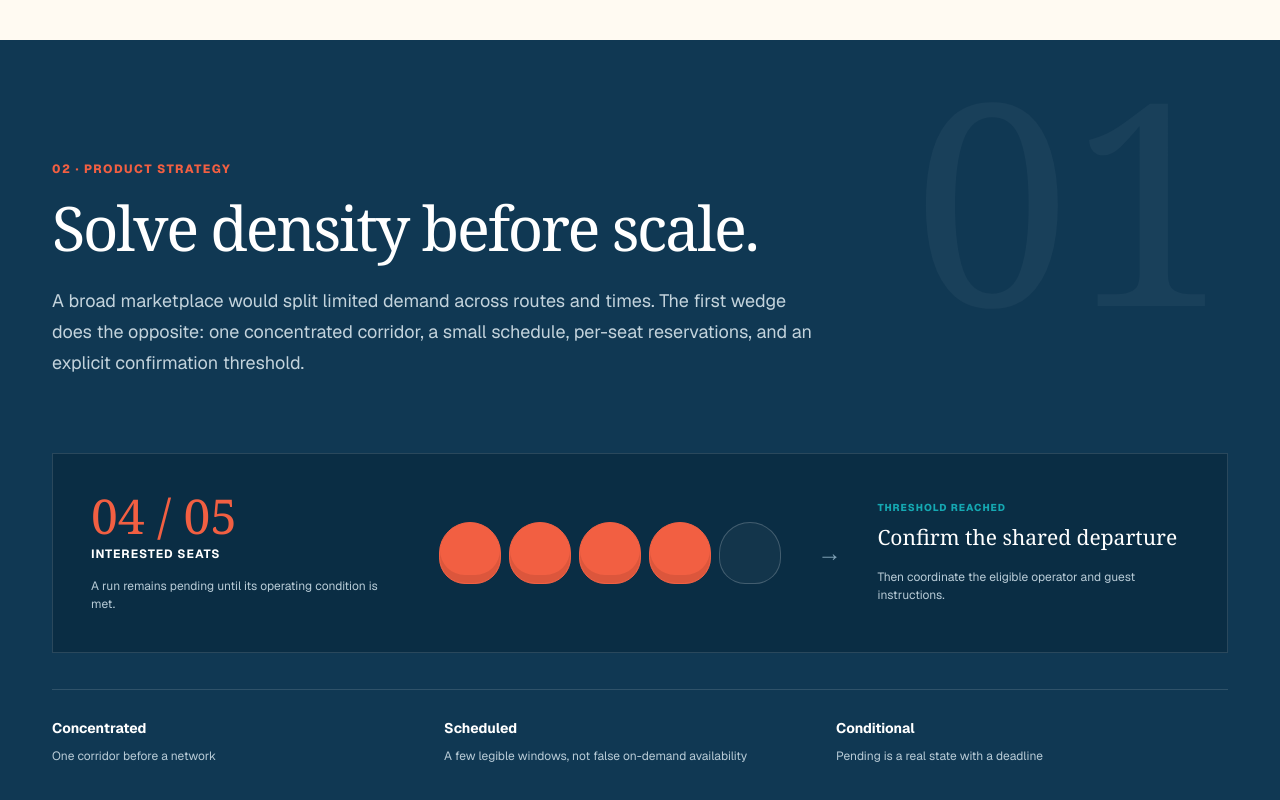
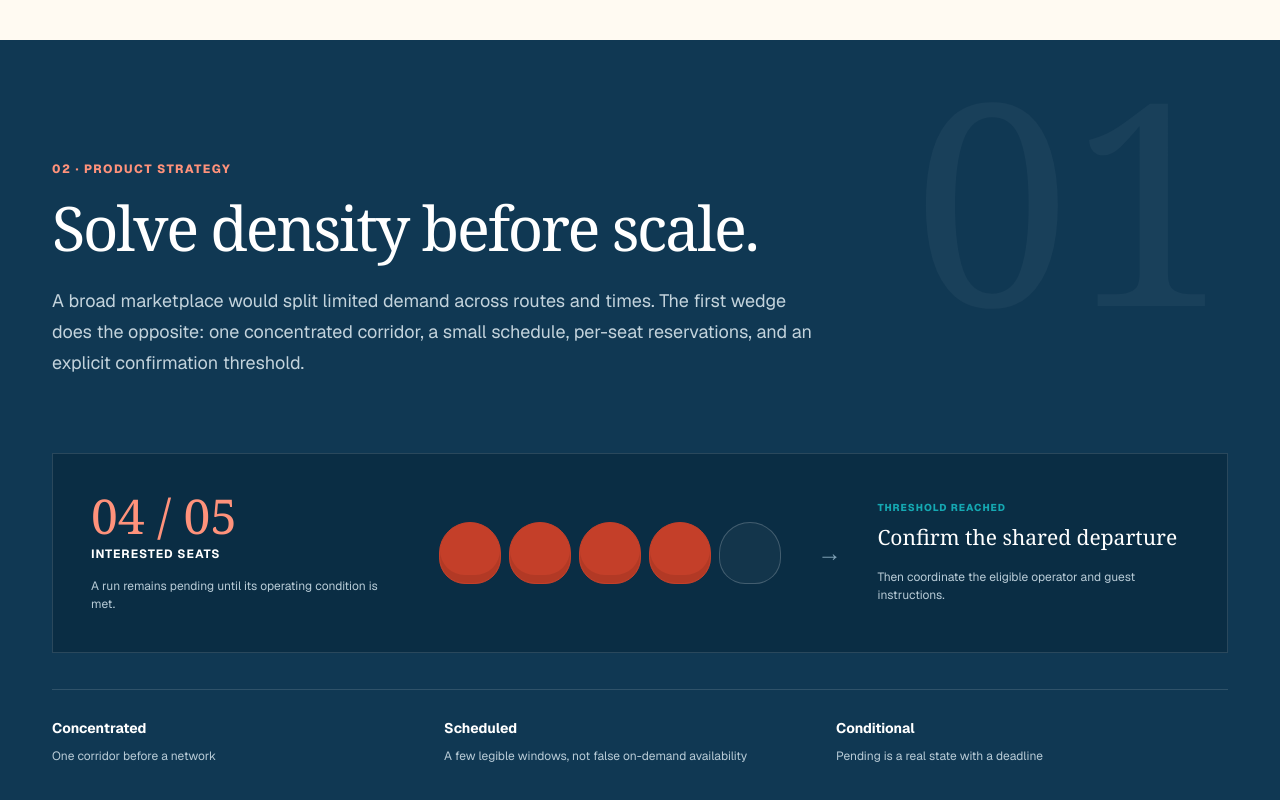
Before and after one commit to stevefinston/pura-via-case-study, a Next.js app: page / in a window 1280 px wide. Shown: the part 1974-2774 px from the top of the page. Built offline with nearby package versions, Linux system fonts and the light colour scheme.

Commit message:
Fix hosted browser verification

```diff
--- a/app/globals.css
+++ b/app/globals.css
@@ -5,9 +5,10 @@
   --charcoal-950: #0a2942;
   --charcoal-900: #103853;
   --charcoal-800: #31566d;
-  --papaya: #f25f42;
+  --papaya: #c43f29;
+  --papaya-light: #ff927b;
   --copper: #15a8b2;
-  --copper-deep: #087b88;
+  --copper-deep: #006571;
   --sage: #6f8967;
   --sage-pale: #e1efe9;
   --peach: #f8ddd3;
@@ -65,7 +66,7 @@ a { color: inherit; }
 .hero-copy { max-width: 720px; }
 .eyebrow { margin: 0 0 18px; color: var(--copper-deep); font-size: 12px; font-weight: 750; letter-spacing: .12em; text-transform: uppercase; }
 .hero .eyebrow { color: var(--copper-deep); }
-.inverse .eyebrow { color: var(--papaya); }
+.inverse .eyebrow { color: var(--papaya-light); }
 .hero h1 { max-width: 820px; margin: 0; font-family: Georgia, serif; font-size: clamp(46px, 5.25vw, 78px); font-weight: 400; line-height: .99; letter-spacing: -.045em; }
 .hero-lede { max-width: 675px; margin: 30px 0 0; color: var(--ink); font-size: clamp(18px, 1.55vw, 22px); line-height: 1.55; }
 .hero-actions { display: flex; flex-wrap: wrap; gap: 12px; margin-top: 34px; }
@@ -124,7 +125,7 @@ a { color: inherit; }
 .strategy-section::after { content: '01'; position: absolute; top: 45px; right: max(26px, calc((100vw - 1176px) / 2)); color: rgb(255 255 255 / 4%); font: 400 clamp(150px, 22vw, 300px)/.8 Georgia, serif; }
 .threshold-model { position: relative; z-index: 1; display: grid; grid-template-columns: 1fr 1.1fr auto 1fr; gap: 36px; align-items: center; margin-top: 74px; padding: 38px; border: 1px solid rgb(255 255 255 / 13%); background: rgb(5 34 54 / 48%); }
 .threshold-copy { display: grid; }
-.model-number { color: var(--papaya); font: 400 48px/1 Georgia, serif; }
+.model-number { color: var(--papaya-light); font: 400 48px/1 Georgia, serif; }
 .threshold-copy > strong { margin-top: 5px; font-size: 12px; letter-spacing: .08em; text-transform: uppercase; }
 .threshold-copy p, .model-outcome p { margin: 14px 0 0; color: #b9ccd7; font-size: 12px; line-height: 1.55; }
 .seat-model { display: grid; grid-template-columns: repeat(5, 1fr); gap: 8px; }
@@ -155,7 +156,7 @@ a { color: inherit; }
 .boundary-grid { display: grid; grid-template-columns: 1fr 1fr; gap: 22px; margin-top: 54px; }
 .boundary-grid article { padding: 34px; border-top: 2px solid var(--papaya); background: white; }
 .boundary-grid article:last-child { border-color: var(--copper); }
-.coral-label, .coral-text { color: #bd472f !important; }
+.coral-label, .coral-text { color: #91321f !important; }
 .boundary-grid h3 { max-width: 430px; margin: 14px 0 24px; font-family: Georgia, serif; font-size: 26px; font-weight: 400; }
 .boundary-grid ul, .experience-copy ul, .limitations-grid ul, .demonstration-copy ul { display: grid; gap: 11px; margin: 0; padding: 0; color: var(--muted); list-style: none; }
 .boundary-grid li, .experience-copy li, .limitations-grid li, .demonstration-copy li { position: relative; padding-left: 18px; font-size: 13px; line-height: 1.5; }
@@ -225,7 +226,7 @@ a { color: inherit; }
 .architecture-section { background: var(--charcoal-950); color: white; }
 .architecture-stack { display: grid; grid-template-columns: repeat(4, 1fr); gap: 1px; margin-top: 68px; background: rgb(255 255 255 / 14%); }
 .architecture-stack > div { min-height: 215px; padding: 26px; background: #0d3049; }
-.architecture-stack span { color: var(--papaya); font-size: 9px; font-weight: 800; letter-spacing: .1em; text-transform: uppercase; }
+.architecture-stack span { color: var(--papaya-light); font-size: 9px; font-weight: 800; letter-spacing: .1em; text-transform: uppercase; }
 .architecture-stack strong { display: block; margin-top: 30px; font-family: Georgia, serif; font-size: 22px; font-weight: 400; }
 .architecture-stack p { margin: 12px 0 0; color: #b9ccd7; font-size: 12px; line-height: 1.55; }
 .technical-details { margin-top: 42px; border-top: 1px solid rgb(255 255 255 / 13%); }
@@ -254,7 +255,7 @@ a { color: inherit; }
 .next-section { background: var(--charcoal-900); color: white; }
 .next-list { display: grid; grid-template-columns: 1fr 1fr; gap: 1px; margin: 62px 0 0; padding: 0; background: rgb(255 255 255 / 14%); list-style: none; }
 .next-list li { display: grid; grid-template-columns: 46px 1fr; gap: 18px; min-height: 190px; padding: 32px; background: #123650; }
-.next-list li > span { color: var(--papaya); font: 400 28px/1 Georgia, serif; }
+.next-list li > span { color: var(--papaya-light); font: 400 28px/1 Georgia, serif; }
 .next-list strong { font-family: Georgia, serif; font-size: 22px; font-weight: 400; }
 .next-list p { margin: 12px 0 0; color: #b9ccd7; font-size: 12px; line-height: 1.6; }
 
```
